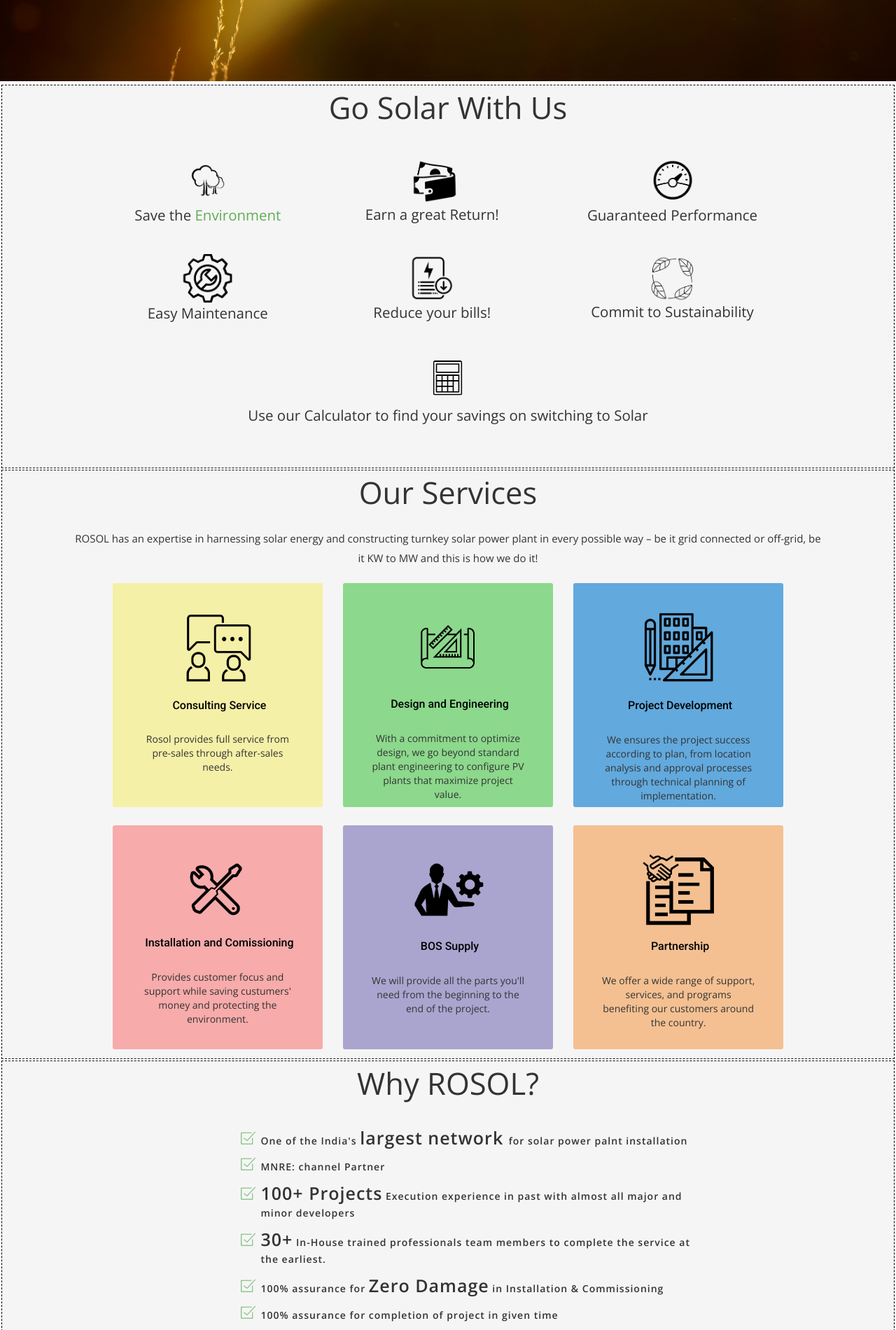
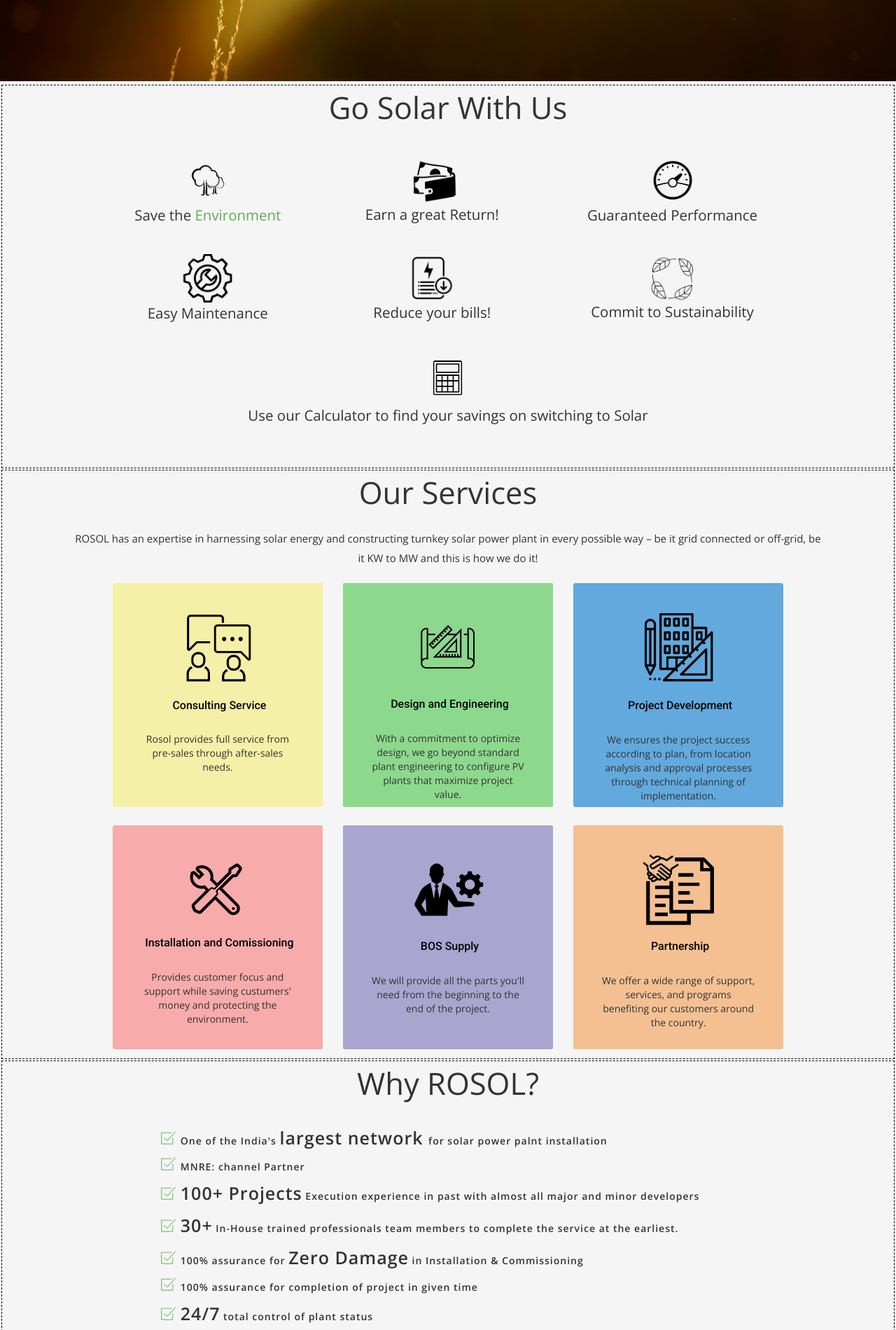
Before and after one commit to rosol-India/rosol-india, a Jekyll site: the page built from home-page.html, in a window 1280 px wide. Shown: the part 459-2359 px from the top of the page at 70% size. Built offline with Jekyll 4.4.1, drawn with Linux system fonts in a browser that asks for light colours; nearby versions of some CDN libraries; some web fonts are replaced; grey boxes are pictures that could not be loaded.

Commit message:
Update rosol-style.css

```diff
--- a/css/rosol-style.css
+++ b/css/rosol-style.css
@@ -17,6 +17,8 @@
 body {
   font-family: 'Open Sans', sans-serif;
   -webkit-font-smoothing: antialiased;
+  background-color: whitesmoke;
+  cursor: default;
 }
 h1,
 h2,
@@ -957,8 +959,8 @@
   list-style-image: url("/img/icons/tick2.png");
   letter-spacing: 1px;
   text-align: left;
-  width:50%;
-  margin: 0% 25% 2% 29%;
+  width:70%;
+  margin: 0% 0% 2% 20%;
   font-weight: bold;
 }
 #sublist{
```
